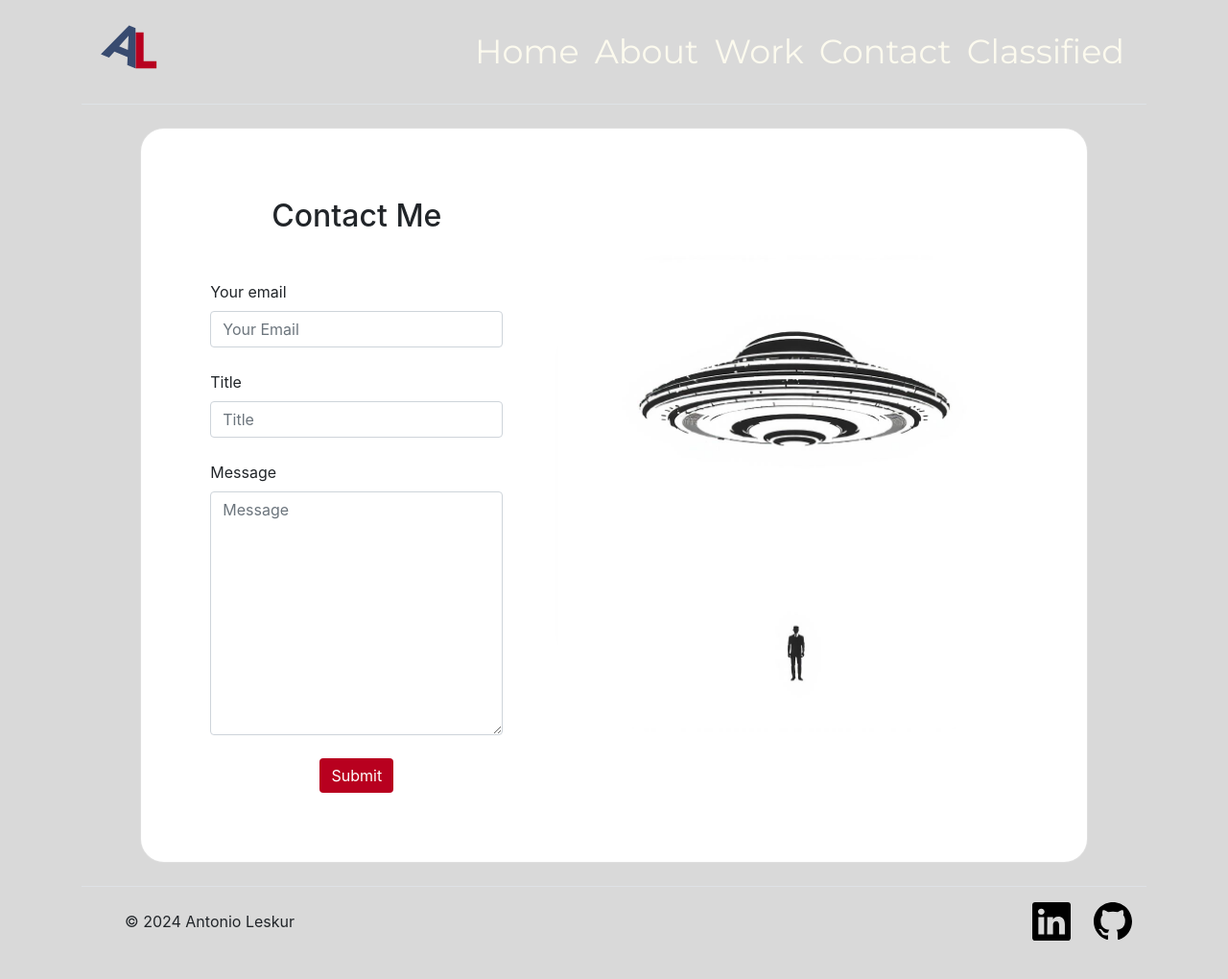
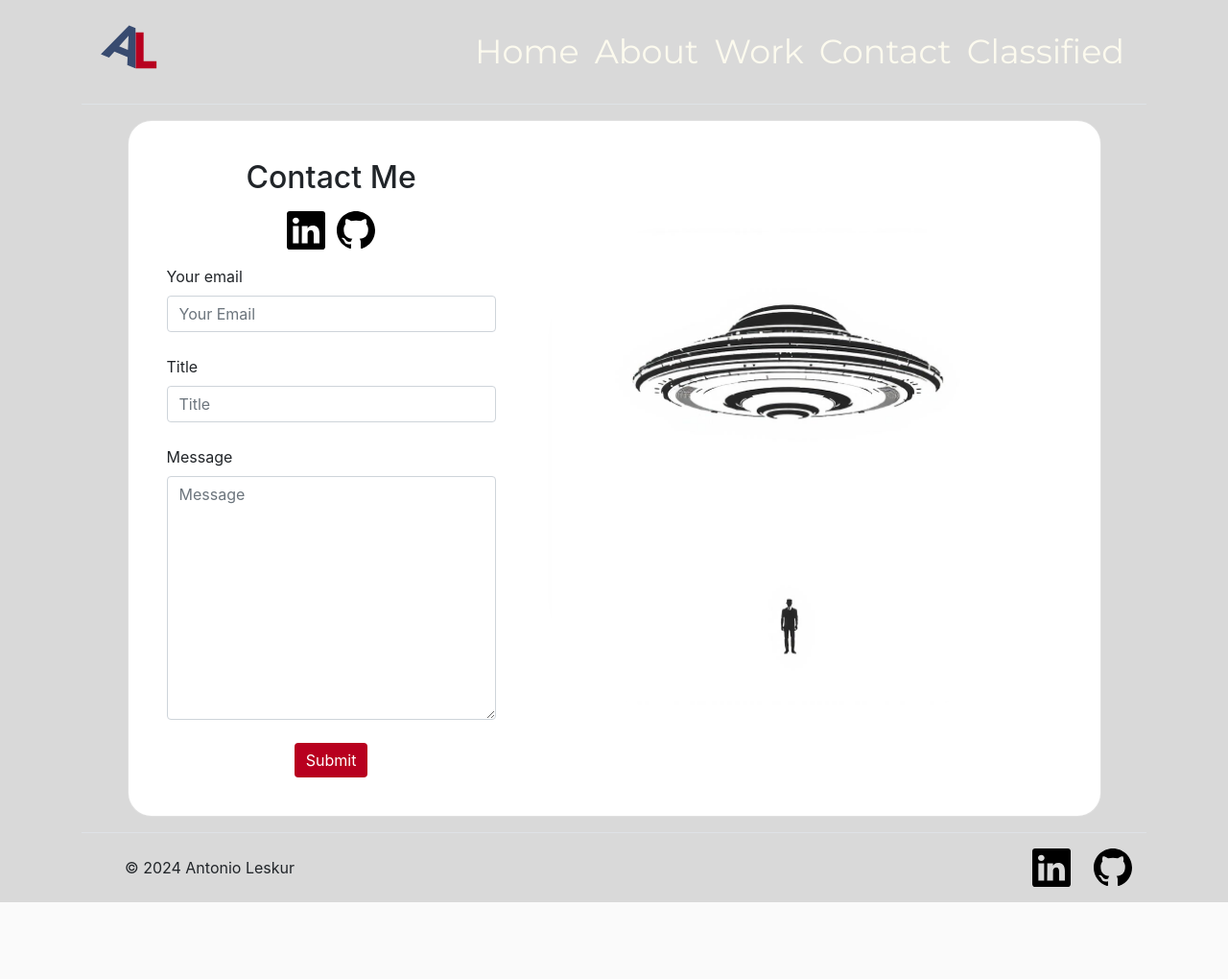
Before and after one commit to AntonioLeskur/antonio_leskur_portfolio, a Django app: page /contact/ in a window 1280 px wide. Shown: the whole page at 96% size. After the commit the page ends 940 px from the top, so only its background shows below. Run offline with Django 5.2, Linux system fonts and the light colour scheme; some libraries are stand-ins or nearby versions.

Commit message:
Refactor about.html, contact.html, style.css, and register.html templates

```diff
--- a/portfolio/pages/templates/pages/contact.html
+++ b/portfolio/pages/templates/pages/contact.html
@@ -8,12 +8,15 @@
   <div class="row justify-content-center">
     <div class="col-lg-12 col-xl-11">
       <div class="card text-black" style="border-radius: 25px;">
-        <div class="card-body p-md-5">
+        <div class="card-body p-3">
           <div class="row justify-content-center">
             <div class="col-md-10 col-lg-6 col-xl-5 order-2 order-lg-1">
 
-              <h2 class="text-center fw-bold mb-5 mx-1 mx-md-4 mt-4">Contact Me</h2>
-
+              <h2 class="text-center fw-bold mb-3 mx-1 mx-md-4 mt-4">Contact Me</h2>
+              <div class="text-center fw-bold mb-3 mx-1 mx-md-2 mt-2">
+              <a class="text-body-secondary mx-1" href="https://www.linkedin.com/in/antonio-leskur-250a87283/" target="_blank" rel="noopener noreferrer"><img src="{%static 'images/linkedin.svg'%}" alt="linkedin icon" class="icon-size"></a>
+              <a class="text-body-secondary mx-1" href="https://github.com/AntonioLeskur" target="_blank" rel="noopener noreferrer"><img src="{%static 'images/github.svg'%}" alt="GitHub icon" class="icon-size"></a>
+              </div>
               <form class="mx-1 mx-md-4" action="{% url 'contact' %}" method="POST">
                 {% csrf_token %}
 
--- a/portfolio/static/css/style.css
+++ b/portfolio/static/css/style.css
@@ -1,6 +1,14 @@
 body {
     background-color: #d9d9d9;
 }
+
+body, html {
+    margin: 0;
+    padding: 0;
+    width: 100%;
+    height: 100%;
+}
+
 
 .centered-div {
     position: absolute;
@@ -84,3 +92,12 @@ body {
     background-color: #384B70;
     border-color: #384B70;
   }
+
+  .jumbotron-bg {
+    background-image: url('https://images.unsplash.com/photo-1506748686214-e9df14d4d9d0');
+    background-size: cover;
+    background-position: center;
+    background-repeat: no-repeat;
+
+
+  }
--- a/portfolio/templates/base.html
+++ b/portfolio/templates/base.html
@@ -20,7 +20,7 @@
 </head>
 <body>
     <div class="container header-container">
-        <header class="d-flex flex-wrap align-items-center justify-content-center justify-content-md-between py-3 mb-4 border-bottom">
+        <header class="d-flex flex-wrap align-items-center justify-content-center justify-content-md-between py-3 mb-3 border-bottom">
           <div class="col-md-3 mb-2 mb-md-0">
             <a href="/" class="d-inline-flex link-body-emphasis text-decoration-none">
               <img src="{% static 'images/Antonio Leskur logo.svg' %}" alt="navbar logo" height="70">
@@ -41,12 +41,12 @@
 
 
 
-    <main class="container">
+    <main class="bg-body-tertiary w-100">
         {% block content %}{% endblock %}
     </main>
     <footer>
       <div class="container">
-        <footer class="d-flex flex-wrap justify-content-between align-items-center py-3 my-4 border-top">
+        <footer class="d-flex flex-wrap justify-content-between align-items-center py-3 my-3 border-top">
           <div class="col-md-4 d-flex align-items-center">
             <a href="/" class="mb-3 me-2 mb-md-0 text-body-secondary text-decoration-none lh-1">
               <svg class="bi" width="30" height="24"><use xlink:href="#bootstrap"></use></svg>
```
Also changed, not shown: portfolio/pages/templates/pages/about.html (+25 -0 lines), portfolio/users/templates/users/register.html (+9 -8 lines), portfolio/db.sqlite3.
